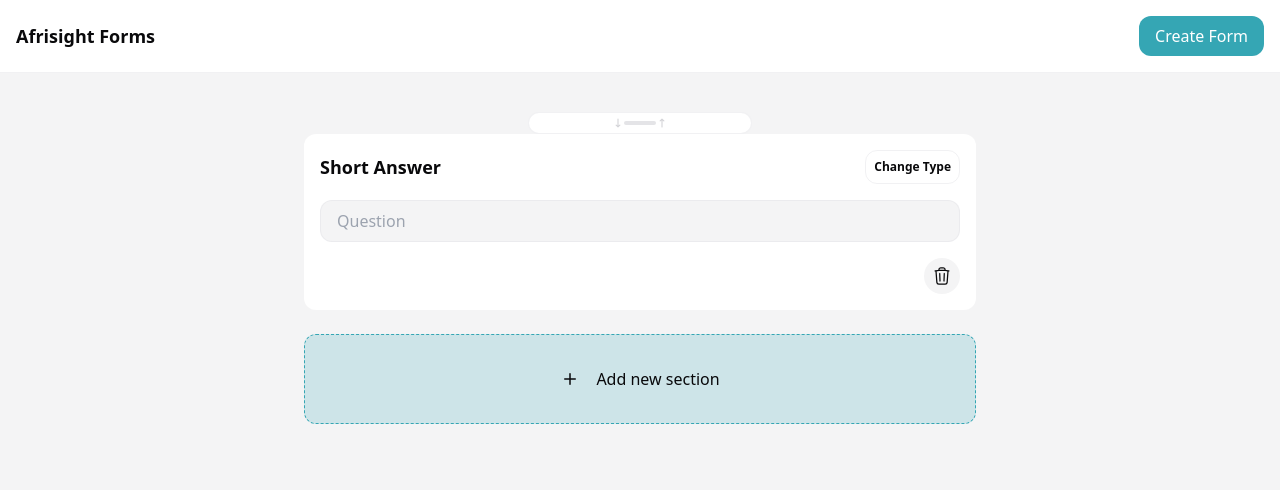
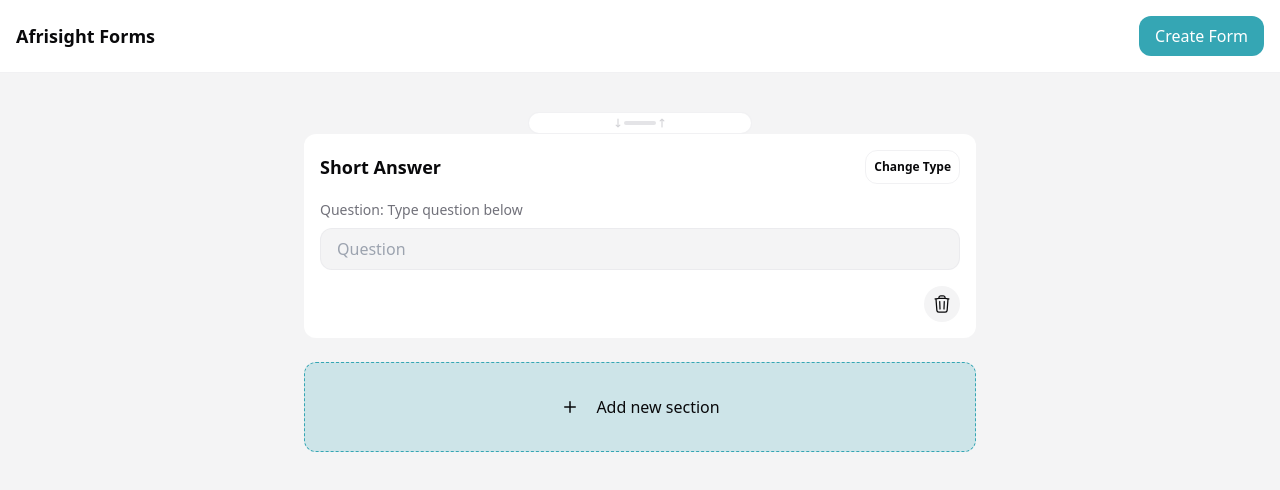
Before and after one commit to tatendabakozw/afrisight-forms, a Next.js app: page / in a window 1280 px wide. Both pictures are taken after a click on the button "Add new section". Shown: the top 490 px of the page. Built offline with nearby package versions, Linux system fonts and the light colour scheme.

Commit message:
fearture:L add questio below

```diff
--- a/src/components/inputs/Paragraph.tsx
+++ b/src/components/inputs/Paragraph.tsx
@@ -7,6 +7,10 @@ type Props = {
 
 function Paragraph({ value, setValue }: Props) {
   return (
+    <div className="flex flex-col space-y-2">
+      <p className="text-sm text-zinc-500">
+        Question: {value ? `${value}?` : "Type question below"}
+      </p>
       <textarea
         value={value}
         rows={5}
@@ -14,6 +18,7 @@ function Paragraph({ value, setValue }: Props) {
         placeholder="Question"
         className="bg-zinc-100 border w-full border-zinc-200/50 py-2 px-4 rounded-xl flex-1"
       />
+    </div>
   );
 }
 
--- a/src/components/inputs/ShortAnswer.tsx
+++ b/src/components/inputs/ShortAnswer.tsx
@@ -7,6 +7,10 @@ type Props = {
 
 function ShortAnswer({ value, setValue }: Props) {
   return (
+    <div className="flex flex-col space-y-2">
+      <p className="text-sm text-zinc-500">
+        Question: {value ? `${value}?` : "Type question below"}
+      </p>
       <input
         type="text"
         value={value}
@@ -14,6 +18,7 @@ function ShortAnswer({ value, setValue }: Props) {
         placeholder="Question"
         className="bg-zinc-100 border w-full border-zinc-200/50 py-2 px-4 rounded-xl flex-1"
       />
+    </div>
   );
 }
 
```
Lines whose indentation alone changed are shown as unchanged.
